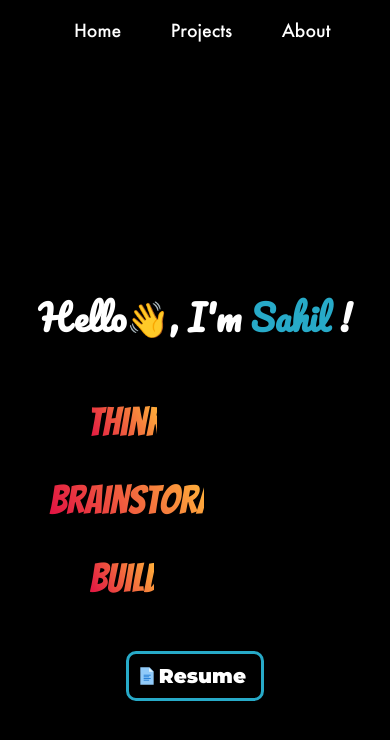
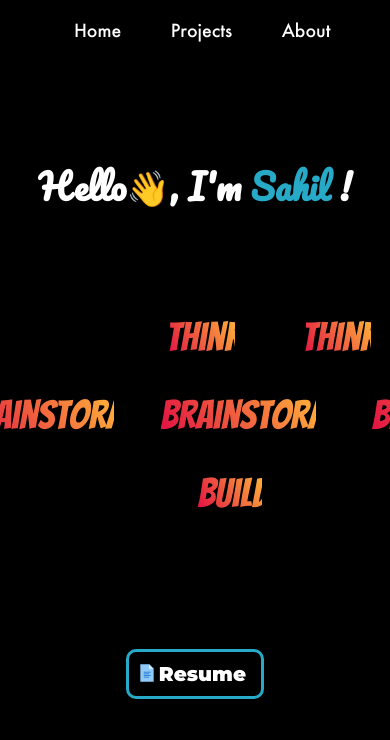
Before and after one commit to sahilkakwani9/React-Portfolio, a React (Create React App) app: page / in a window 390 px wide. Shown: the top 740 px of the page. Built offline with nearby package versions, Linux system fonts and the light colour scheme.

Commit message:
landing page changes

```diff
--- a/src/components/Hero.css
+++ b/src/components/Hero.css
@@ -213,15 +213,15 @@ body {
         font-weight: 600;
     }
     .content{
-        top:40vh;
+        top:25vh;
     }
 
     .content button {
-        margin-top: 10%;
+        margin-top: 30%;
     }
 
     .marq{
-        bottom: 15%;
+        /* bottom: 5%; */
         /* height: 10%; */
         font-size: 40px;
         height: 20vw;
@@ -231,6 +231,7 @@ body {
     }
     .marq-wrapper {
         max-width: 100vw;
+        margin-top: 25%;
         /* overflow: hidden; */
     }
 
--- a/src/components/Hero.js
+++ b/src/components/Hero.js
@@ -44,16 +44,19 @@ function Hero() {
               !
             </h3>
             <div className="marq-wrapper">
-              <Marquee className="marq" gradient={false} speed={80}>
+              <Marquee className="marq" gradient={false} speed={200}>
                 <div className="gradient">Think</div>
+                <div className="gradient comp-none">Think</div>
                 <div className="gradient phone-none">Brainstorm</div>
                 <div className="gradient phone-none">Build</div>
               </Marquee>
               <div className="comp-none">
-                <Marquee className="marq" gradient={false} speed={80}>
+                <Marquee className="marq" gradient={false} speed={200}>
+                <div className="gradient">Brainstorm</div>
                 <div className="gradient">Brainstorm</div>
                 </Marquee>
-                <Marquee className="marq" gradient={false} speed={80}>
+                <Marquee className="marq" gradient={false} speed={200}>
+                <div className="gradient">Build</div>
                 <div className="gradient">Build</div>
                 </Marquee>
               </div>
```
